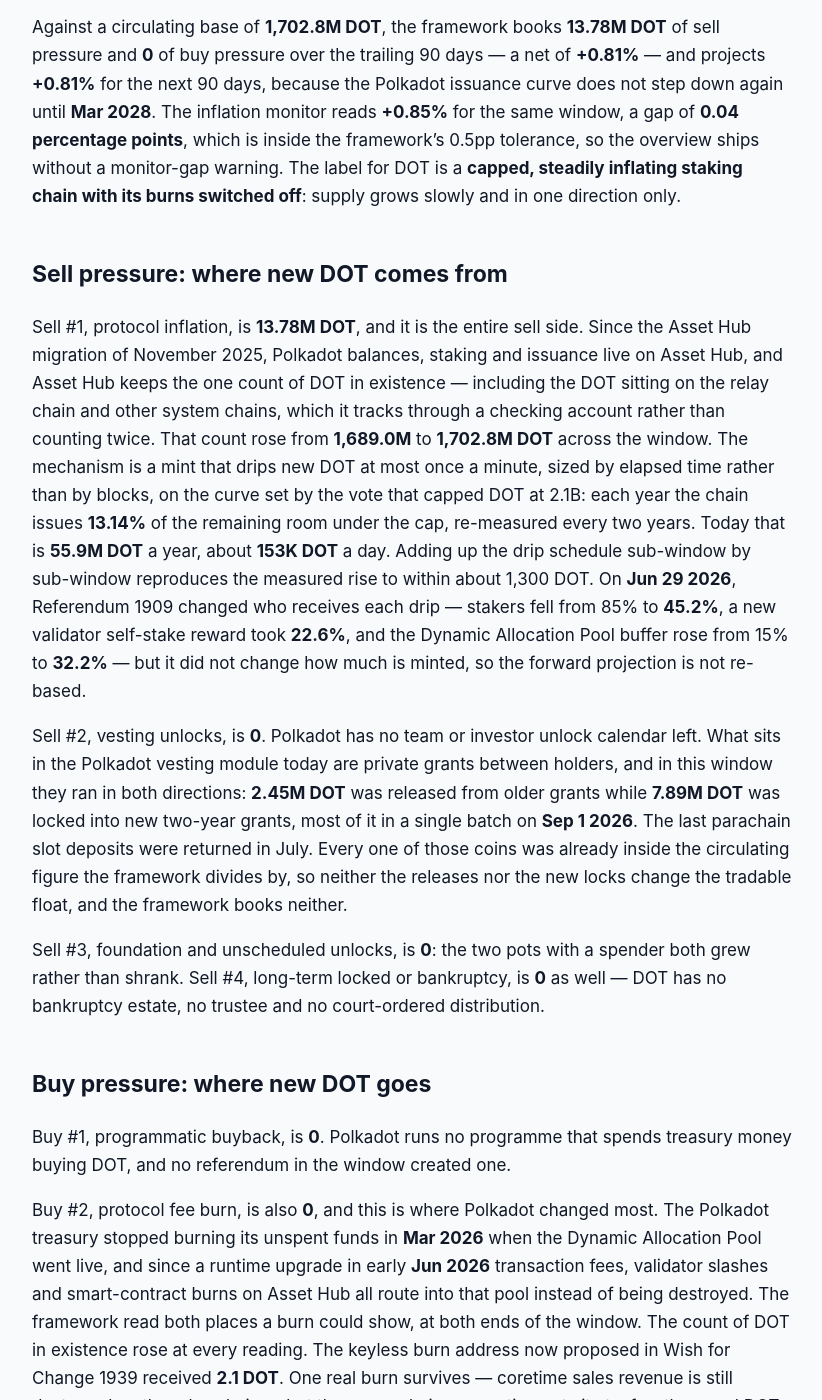
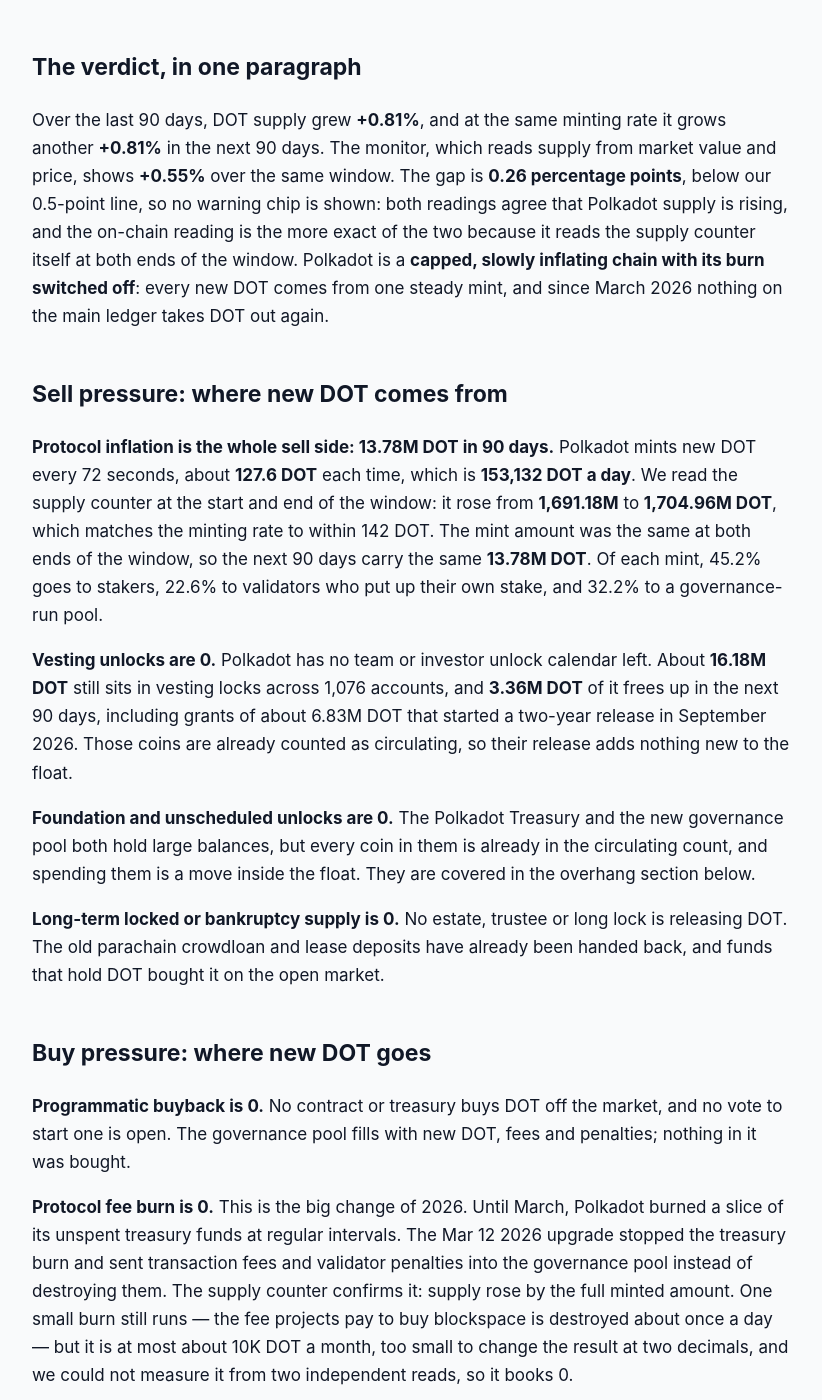
Before and after one commit to jeevansongmy-spec/mrnasdog-articles, a Jekyll site: the page built from crypto/dot-pressure-framework.md, in a window 1280 px wide and 1400 px high, scrolled down 380 px. Shown: the whole window, without its empty margins (228-1050 px from the left). Built offline with Jekyll 4.4.1, drawn with Linux system fonts in a browser that asks for light colours; some of the changed text lies outside the part shown.

Commit message:
publish: crypto/dot-pressure-framework

```diff
--- a/crypto/dot-pressure-framework.md
+++ b/crypto/dot-pressure-framework.md
@@ -1,51 +1,67 @@
 ---
-title:         "DOT Inflation Analysis · September 2026 · Supply growing, projected to keep growing"
-description:   "Polkadot minted 13.78M DOT in 90 days under its 2.1B cap and burned none: fees now feed a governance pool. Framework +0.81% net, monitor +0.85%, gap 0.04pp."
+title:         "DOT Inflation Analysis · September 2026 · Supply growing · projected to keep growing"
+description:   "DOT supply is growing: 13.78M new DOT in 90 days under a 2.1B hard cap and nothing burned gives +0.81% net, the same next. Monitor +0.55%, gap 0.26pp."
 canonical_url: "https://mrnasdog.com/research/dot/inflation"
-tags:          ["crypto", "dot", "polkadot", "layer1"]
+tags:          ["crypto", "dot", "polkadot", "layer0"]
 published:     true
 ---
 
 > Originally published at **[mrnasdog.com/research/dot/inflation](https://mrnasdog.com/research/dot/inflation)** by MrNasdog.
 
-Polkadot adds new DOT every minute and destroys almost none of it, so the Pressure Framework reads DOT at **+0.81%** over the trailing 90 days and **+0.81%** over the next 90. The whole reading is issuance: **13.78M DOT** minted in the window on a time-based curve, while every burn path that used to offset it now feeds a governance-run pool instead. Sell pressure is **13.78M DOT**, buy pressure is **0**, and the ceiling is a voted hard cap of **2,100M DOT** that the curve approaches but never crosses.
+# DOT Inflation Analysis · September 2026 · Supply growing · projected to keep growing
+
+**DOT supply is growing slowly and steadily.** Polkadot minted **13.78M DOT** in the 90 days to Sep 29 2026 and destroyed nothing that counts: sell pressure **13.78M DOT**, buy pressure **0 DOT**, net **+0.81%** of the **1.70B DOT** circulating supply. Our monitor reads **+0.55%**, a gap of **0.26** percentage points, inside our tolerance. The rate comes from the **2.1B DOT hard cap** that took effect on Mar 14 2026, which more than halved Polkadot issuance to about **55.9M DOT a year** and holds it there until Mar 14 2028.
 
 ## The verdict, in one paragraph
 
-Against a circulating base of **1,702.8M DOT**, the framework books **13.78M DOT** of sell pressure and **0** of buy pressure over the trailing 90 days — a net of **+0.81%** — and projects **+0.81%** for the next 90 days, because the Polkadot issuance curve does not step down again until **Mar 2028**. The inflation monitor reads **+0.85%** for the same window, a gap of **0.04 percentage points**, which is inside the framework's 0.5pp tolerance, so the overview ships without a monitor-gap warning. The label for DOT is a **capped, steadily inflating staking chain with its burns switched off**: supply grows slowly and in one direction only.
+Over the last 90 days, DOT supply grew **+0.81%**, and at the same minting rate it grows another **+0.81%** in the next 90 days. The monitor, which reads supply from market value and price, shows **+0.55%** over the same window. The gap is **0.26 percentage points**, below our 0.5-point line, so no warning chip is shown: both readings agree that Polkadot supply is rising, and the on-chain reading is the more exact of the two because it reads the supply counter itself at both ends of the window. Polkadot is a **capped, slowly inflating chain with its burn switched off**: every new DOT comes from one steady mint, and since March 2026 nothing on the main ledger takes DOT out again.
 
 ## Sell pressure: where new DOT comes from
 
-Sell #1, protocol inflation, is **13.78M DOT**, and it is the entire sell side. Since the Asset Hub migration of November 2025, Polkadot balances, staking and issuance live on Asset Hub, and Asset Hub keeps the one count of DOT in existence — including the DOT sitting on the relay chain and other system chains, which it tracks through a checking account rather than counting twice. That count rose from **1,689.0M** to **1,702.8M DOT** across the window. The mechanism is a mint that drips new DOT at most once a minute, sized by elapsed time rather than by blocks, on the curve set by the vote that capped DOT at 2.1B: each year the chain issues **13.14%** of the remaining room under the cap, re-measured every two years. Today that is **55.9M DOT** a year, about **153K DOT** a day. Adding up the drip schedule sub-window by sub-window reproduces the measured rise to within about 1,300 DOT. On **Jun 29 2026**, Referendum 1909 changed who receives each drip — stakers fell from 85% to **45.2%**, a new validator self-stake reward took **22.6%**, and the Dynamic Allocation Pool buffer rose from 15% to **32.2%** — but it did not change how much is minted, so the forward projection is not re-based.
+**Protocol inflation is the whole sell side: 13.78M DOT in 90 days.** Polkadot mints new DOT every 72 seconds, about **127.6 DOT** each time, which is **153,132 DOT a day**. We read the supply counter at the start and end of the window: it rose from **1,691.18M** to **1,704.96M DOT**, which matches the minting rate to within 142 DOT. The mint amount was the same at both ends of the window, so the next 90 days carry the same **13.78M DOT**. Of each mint, 45.2% goes to stakers, 22.6% to validators who put up their own stake, and 32.2% to a governance-run pool.
 
-Sell #2, vesting unlocks, is **0**. Polkadot has no team or investor unlock calendar left. What sits in the Polkadot vesting module today are private grants between holders, and in this window they ran in both directions: **2.45M DOT** was released from older grants while **7.89M DOT** was locked into new two-year grants, most of it in a single batch on **Sep 1 2026**. The last parachain slot deposits were returned in July. Every one of those coins was already inside the circulating figure the framework divides by, so neither the releases nor the new locks change the tradable float, and the framework books neither.
+**Vesting unlocks are 0.** Polkadot has no team or investor unlock calendar left. About **16.18M DOT** still sits in vesting locks across 1,076 accounts, and **3.36M DOT** of it frees up in the next 90 days, including grants of about 6.83M DOT that started a two-year release in September 2026. Those coins are already counted as circulating, so their release adds nothing new to the float.
 
-Sell #3, foundation and unscheduled unlocks, is **0**: the two pots with a spender both grew rather than shrank. Sell #4, long-term locked or bankruptcy, is **0** as well — DOT has no bankruptcy estate, no trustee and no court-ordered distribution.
+**Foundation and unscheduled unlocks are 0.** The Polkadot Treasury and the new governance pool both hold large balances, but every coin in them is already in the circulating count, and spending them is a move inside the float. They are covered in the overhang section below.
+
+**Long-term locked or bankruptcy supply is 0.** No estate, trustee or long lock is releasing DOT. The old parachain crowdloan and lease deposits have already been handed back, and funds that hold DOT bought it on the open market.
 
 ## Buy pressure: where new DOT goes
 
-Buy #1, programmatic buyback, is **0**. Polkadot runs no programme that spends treasury money buying DOT, and no referendum in the window created one.
+**Programmatic buyback is 0.** No contract or treasury buys DOT off the market, and no vote to start one is open. The governance pool fills with new DOT, fees and penalties; nothing in it was bought.
 
-Buy #2, protocol fee burn, is also **0**, and this is where Polkadot changed most. The Polkadot treasury stopped burning its unspent funds in **Mar 2026** when the Dynamic Allocation Pool went live, and since a runtime upgrade in early **Jun 2026** transaction fees, validator slashes and smart-contract burns on Asset Hub all route into that pool instead of being destroyed. The framework read both places a burn could show, at both ends of the window. The count of DOT in existence rose at every reading. The keyless burn address now proposed in Wish for Change 1939 received **2.1 DOT**. One real burn survives — coretime sales revenue is still destroyed on the relay chain — but the cross-chain accounting puts it at a few thousand DOT at most, too small to show on a base of 1,702.8M and not provable to the coin, so it is not booked.
+**Protocol fee burn is 0.** This is the big change of 2026. Until March, Polkadot burned a slice of its unspent treasury funds at regular intervals. The Mar 12 2026 upgrade stopped the treasury burn and sent transaction fees and validator penalties into the governance pool instead of destroying them. The supply counter confirms it: supply rose by the full minted amount. One small burn still runs — the fee projects pay to buy blockspace is destroyed about once a day — but it is at most about 10K DOT a month, too small to change the result at two decimals, and we could not measure it from two independent reads, so it books 0.
 
-Buy #3, foundation buy, is **0**: the treasury and the pool grew from issuance and fees arriving on their own, not from market purchases. Buy #4, new long-term lock, is **0**. Staking does not qualify, because Polkadot nominators can now unbond in one to two days, and the new two-year vesting grants were already circulating DOT.
+**Foundation buy is 0.** No foundation or treasury purchase of DOT was announced or seen on-chain in the window.
+
+**New long-term lock is 0.** About **907.68M DOT** is staked, up from 862.35M at the start of the window — more than half of all DOT. But staked DOT stays in the circulating count, and since 2026 nominators can leave staking in one to two days, so a bigger stake removes nothing from the float.
 
 ## Foundation and overhang
 
-Two Polkadot pots are tracked. The on-chain treasury held **24.31M DOT** at the end of the window against **23.44M DOT** at the start. The Dynamic Allocation Pool buffer, which now receives **32.2%** of every mint plus all fees and slashes, climbed from **0.11M** to **4.22M DOT**. Both balances are read from the chain at every rebuild, and together they close to within one DOT against the chain's own tally of inactive supply. Neither pot has a release calendar; OpenGov decides every outflow. The nearest candidate is Referendum 1944, still in its decision period, which would seed a DOT/dotUSD trading pool with treasury DOT worth about $1.5M. If the treasury's or the pool's balance falls between refreshes, that outflow enters Sell #3 at the next refresh.
+We track three pools of DOT that a group controls. The **Polkadot Treasury** holds **24.31M DOT**, up from 23.36M at the start of the window; it pays out only when DOT holders vote for a spend. The **governance pool** that keeps 32.2% of all new DOT grew from **0.48M** to **4.94M DOT** and has not spent any yet. A **grant wallet** that handed out about 6.83M DOT as two-year vesting in September still holds **175.8K DOT**. The foundation behind Polkadot does not publish its wallets, so its holdings are not tracked. We re-read these balances on-chain at every rebuild. If any of these balances falls between checks, the outflow is booked as a Foundation + unscheduled unlock at the next check — though for DOT, where these coins already count as circulating, spending them moves coins inside the float rather than adding new ones.
 
-## How DOT compares to other capped staking chains
+## How DOT compares to other proof-of-stake Layer 0 and Layer 1 chains
 
-DOT now sits between two families. Like Bitcoin, Polkadot has a hard ceiling and a stepped schedule that shrinks issuance over time; unlike Bitcoin, the steps are measured against the remaining room under the cap rather than halving a block reward, and the new supply pays stakers and a governance pool rather than miners. Against an uncapped continuous-emission proof-of-stake chain, where issuance is a policy that can be voted higher, DOT is stricter: its curve converges on 2.1B and the next change is already dated to Mar 2028.
+**DOT vs ETH.** Both pay stakers in newly created coins. Ethereum mints more as more ETH is staked and burns part of every fee, so its net rate depends on how busy the chain is. Polkadot now mints a fixed amount per unit of time, set by a cap schedule, and burns almost nothing. DOT supply growth is therefore easier to predict than ETH supply growth, but there is no fee burn to pull it down when the chain gets busy.
 
-Where DOT differs from the fee-burning chains is the buy side. An EIP-1559-style chain destroys part of every fee, so heavy usage can push its reading flat or negative. Polkadot chose the opposite in 2026: instead of burning fees, it keeps them in a pool that governance spends. That makes the DOT reading easy to forecast — it is almost exactly the issuance curve — but it also means network activity no longer offsets any of it.
+**DOT vs ATOM and other uncapped staking chains.** Many staking chains have no hard cap and set their rate by how much is staked. Polkadot moved the other way in 2026: a **2.1B DOT hard cap** and a stepped cut every two years, each time issuing 13.14% of the room left under the cap. That makes DOT closer to a Bitcoin-style curve than to an open-ended staking coin, although the cap was set by a community vote and could in principle be changed by another.
+
+**DOT vs burn-heavy chains.** Chains such as BNB Chain and Ethereum remove coins through burns. Polkadot chose to keep fees and penalties in a pool that governance can spend on stakers, the treasury or a reserve. That trades a deflationary lever for a budget: the coins stay in supply, and the question becomes how the pool is spent.
 
 ## What to watch in the next 90 days
 
-First, the issuance curve itself: absent a vote, it mints about 153K DOT a day until Mar 2028, so the next reading should land near +0.81% again. Second, Referendum 1944 on dotUSD, which would move treasury DOT into a trading pool if it passes. Third, Wish for Change 1939, which would confirm a keyless burn address and give Wish for Change 1926 — burning all DOT paid for future JAMKB sales — a destination; any DOT that reaches it lands in Buy #2. Fourth, the Dynamic Allocation Pool's later phases, which would move coretime revenue into the pool and could end the last surviving burn. Fifth, the pool buffer at 4.22M DOT and the treasury at 24.31M DOT, the only balances on Polkadot with a spender rather than a schedule.
+**The dotUSD vote.** Referendum 1944 would launch a DOT-backed stablecoin, with DOT locked as collateral and some Treasury DOT used to start a trading pool; it was still in its decision period on Sep 29 2026 with strong support. Locked collateral stays in the circulating count, so it would not change the 90-day number.
+
+**The governance pool.** The pool held 4.94M DOT on Sep 29 2026 and grows by about 49K DOT a day. A vote to spend it, or to change its 45.2% / 22.6% / 32.2% split, would move coins inside the float; a vote to change the minting rate would change the sell row.
+
+**Treasury spends.** A recovery loan for people hit by the April 2026 bridge exploit, about 795K DOT, was still at the discussion stage in September 2026. Any large Treasury payout is watched as a Foundation + unscheduled unlock.
+
+**The blockspace burn.** Plans to send blockspace fees into the pool instead of burning them would remove the last small burn. The next scheduled cut to DOT issuance is not until Mar 14 2028.
 
 ## Summary
 
-The MrNasdog Pressure Framework reads DOT at **+0.81%** over the trailing 90 days and **+0.81%** projected forward: supply growing, projected to keep growing. The structural mechanism is issuance with nothing offsetting it — Polkadot minted **13.78M DOT** in the window on a time-based curve, and since 2026 its fees, slashes and treasury surplus are kept in a governance pool rather than burned. The key risk is that usage cannot reduce this number, and the two growing pots, 24.31M DOT in the treasury and 4.22M DOT in the pool, are spent by vote rather than by schedule. The ceiling is the comfort: a hard cap of 2,100M DOT, approached along a curve that steps down again in Mar 2028.
+DOT supply is growing about **0.81% every 90 days**: Polkadot mints about **153,132 DOT a day** under a **2.1B DOT hard cap**, and since March 2026 it burns almost nothing, because fees and penalties now go into a governance pool. The minting rate is fixed until the next step down on Mar 14 2028, so the next 90 days should look like the last. The main risk to that reading is governance: the cap, the rate and the pool are all set by DOT holder votes. With about 1.70B DOT out of a 2.1B cap already created, roughly 395M DOT is left to mint over the coming decades.
 
-*MrNasdog Pressure Framework analysis of DOT, Metric 1 — Inflation. Data + explanation only. Not financial advice. Updated Sep 15 2026.*
+---
+
+*MrNasdog Pressure Framework analysis of DOT, Metric 1 — Inflation. Data + explanation only. Not financial advice. Checked Sep 29 2026.*
```
